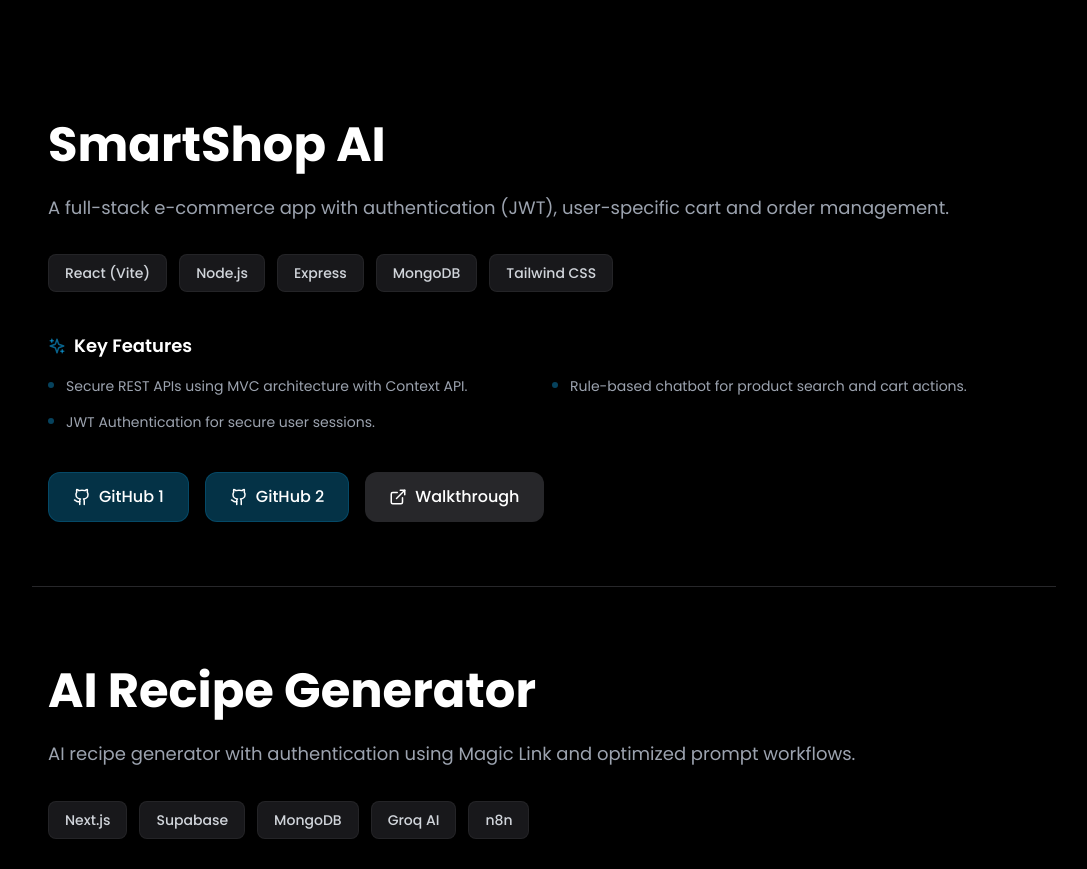
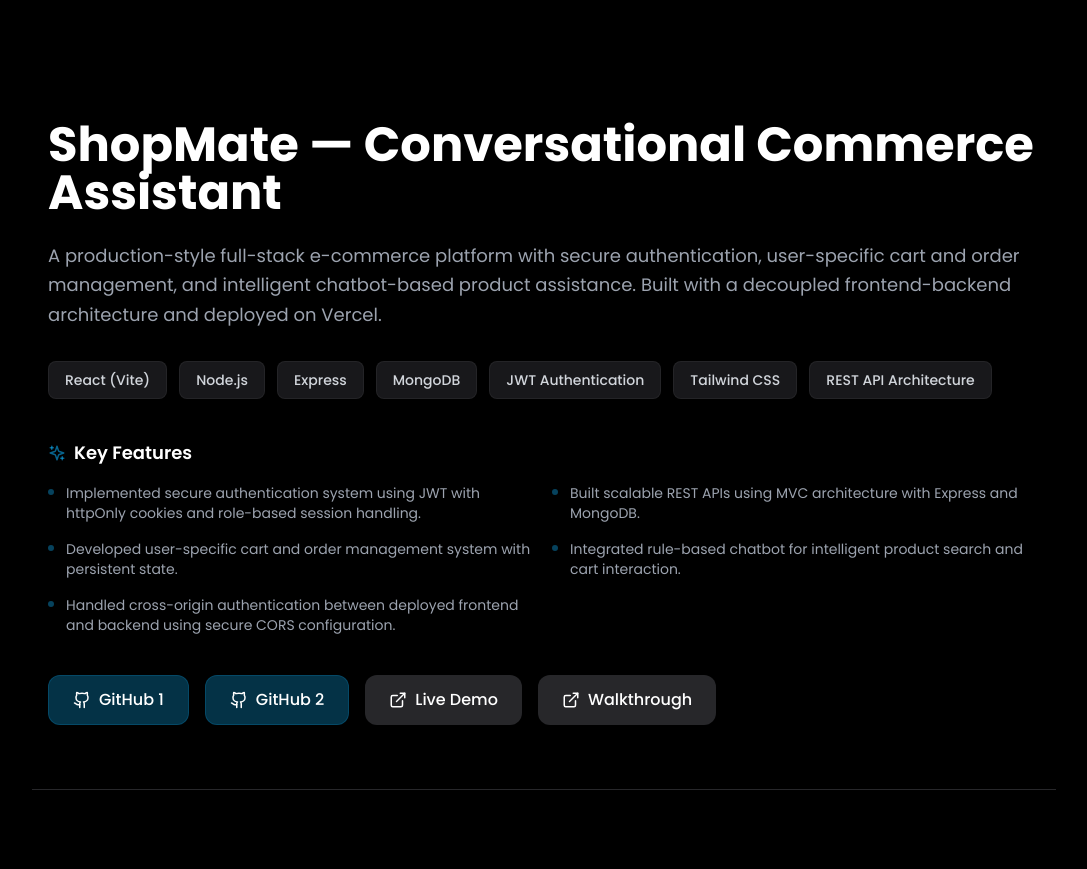
Before and after one commit to Ibrahim-142/Portfolio, a React (Vite) app: page / in a window 1280 px wide. Shown: the part 3520-4389 px from the top of the page, without its empty margins (96-1183 px from the left). Built offline with nearby package versions, Linux system fonts and the light colour scheme.

Commit message:
Modfiy description of smartshop

```diff
--- a/src/components/ProjectsSection.jsx
+++ b/src/components/ProjectsSection.jsx
@@ -121,24 +121,42 @@
 const ProjectsSection = () => {
     const projects = [
           {
-            title: "SmartShop AI",
-            description: "A full-stack e-commerce app with authentication (JWT), user-specific cart and order management.",
-            tech: ["React (Vite)", "Node.js", "Express", "MongoDB", "Tailwind CSS"],
+    title: "ShopMate — Conversational Commerce Assistant",
+    description:
+      "A production-style full-stack e-commerce platform with secure authentication, user-specific cart and order management, and intelligent chatbot-based product assistance. Built with a decoupled frontend-backend architecture and deployed on Vercel.",
+
+    tech: [
+      "React (Vite)",
+      "Node.js",
+      "Express",
+      "MongoDB",
+      "JWT Authentication",
+      "Tailwind CSS",
+      "REST API Architecture"
+    ],
+
     features: [
-                "Secure REST APIs using MVC architecture with Context API.",
-                "Rule-based chatbot for product search and cart actions.",
-                "JWT Authentication for secure user sessions."
+      "Implemented secure authentication system using JWT with httpOnly cookies and role-based session handling.",
+      "Built scalable REST APIs using MVC architecture with Express and MongoDB.",
+      "Developed user-specific cart and order management system with persistent state.",
+      "Integrated rule-based chatbot for intelligent product search and cart interaction.",
+      "Handled cross-origin authentication between deployed frontend and backend using secure CORS configuration."
     ],
+
     links: {
       github: [
         "https://github.com/Ibrahim-142/ecommerce",
         "https://github.com/Ibrahim-142/ecommercebackend"
       ],
 
-                walkthrough: "https://www.loom.com/share/9e54c40c1d084e188537e3518d12a76b",
-                demo:""
+      walkthrough:
+        "https://www.loom.com/share/9e54c40c1d084e188537e3518d12a76b",
+
+      demo:
+        "https://ecommercefronten-git-97493a-muhammad-ibrahims-projects-86ae7ef9.vercel.app/"
     }
-        },
+  }
+,
            {
             title: "AI Recipe Generator",
             description: "AI recipe generator with authentication using Magic Link and optimized prompt workflows.",
```
Lines whose indentation alone changed are shown as unchanged.
